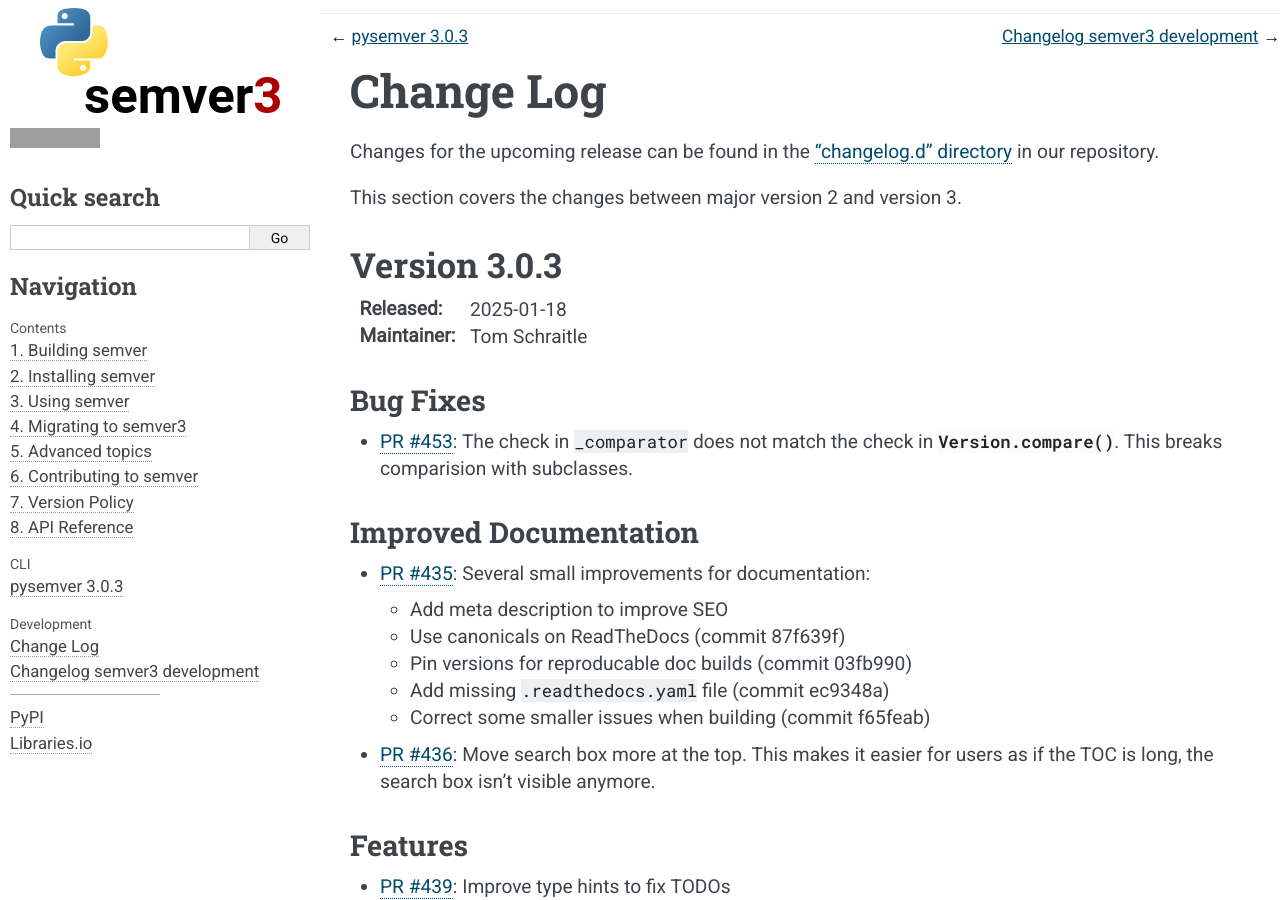
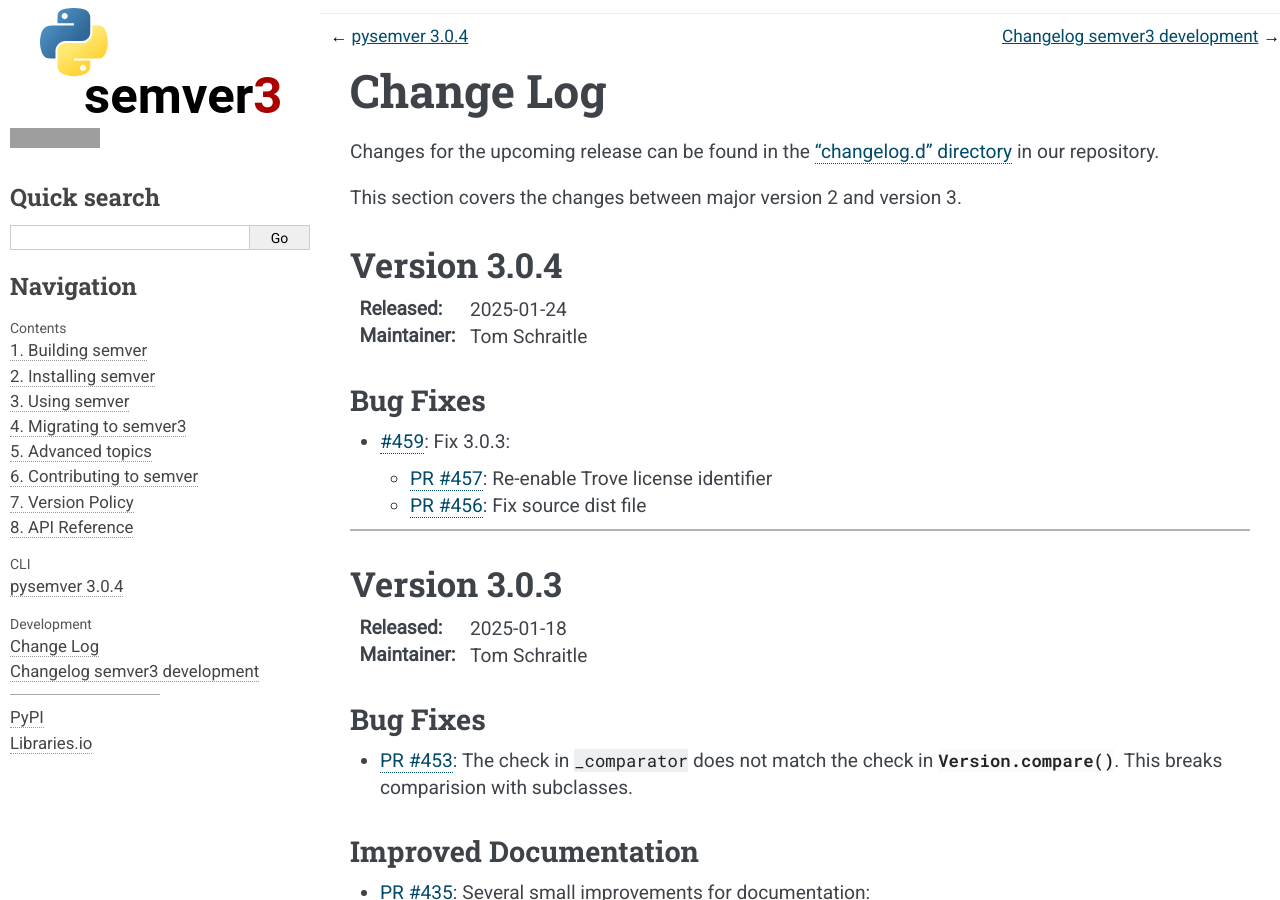
Before and after one commit to python-semver/python-semver, a Sphinx documentation site: the page built from docs/changelog.rst, in a window 1280 px wide and 900 px high. Built offline with Sphinx 7.4.7, drawn with Linux system fonts in a browser that asks for light colours; some of the changed text lies outside the part shown; grey boxes are pictures that could not be loaded.

Commit message:
Fix #459: Fix 3.0.3
* Raise version 3.0.3 -> 3.0.4
* Fix #457: Re-enable Trove license identifier
* Fix #456: Fix source dist file
  - Sort MANIFEST.in and add missing files
  - Add CONTRIBUTORS, .pytest.ini, .ruff.toml, and uv.lock
* Update Changelog

```diff
--- a/CHANGELOG.rst
+++ b/CHANGELOG.rst
@@ -17,6 +17,25 @@ This section covers the changes between major version 2 and version 3.
    for details.
 
 .. towncrier release notes start
+
+Version 3.0.4
+=============
+
+:Released: 2025-01-24
+:Maintainer: Tom Schraitle
+
+
+Bug Fixes
+---------
+
+* :gh:`459`: Fix 3.0.3:
+
+  * :pr:`457`: Re-enable Trove license identifier
+  * :pr:`456`: Fix source dist file
+
+
+----
+
 
 Version 3.0.3
 =============
--- a/docs/usage/semver-version.rst
+++ b/docs/usage/semver-version.rst
@@ -4,4 +4,4 @@ Getting the Version of semver
 To know the version of semver itself, use the following construct::
 
    >>> semver.__version__
-   '3.0.3'
+   '3.0.4'
--- a/pyproject.toml
+++ b/pyproject.toml
@@ -35,7 +35,7 @@ classifiers = [
     "Environment :: Web Environment",
     "Intended Audience :: Developers",
     "Development Status :: 5 - Production/Stable",
-    # "License :: OSI Approved :: BSD License",
+    "License :: OSI Approved :: BSD License",
     "Operating System :: OS Independent",
     "Programming Language :: Python :: 3",
     "Programming Language :: Python :: 3.7",
--- a/src/semver/__about__.py
+++ b/src/semver/__about__.py
@@ -16,7 +16,7 @@ of the semver specifictation, author, maintainers, and description.
 """
 
 #: Semver version
-__version__ = "3.0.3"
+__version__ = "3.0.4"
 
 #: Original semver author
 __author__ = "Kostiantyn Rybnikov"
```
Also changed, not shown: 1 other file.
